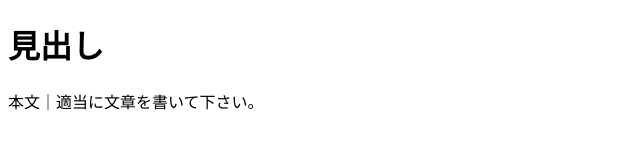
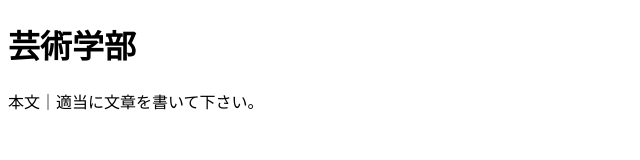
Before and after one commit to No5y/html_sample_01, a plain HTML site: page index.html in a window 1280 px wide. Shown: the whole page, without its empty margins (0-640 px from the left). Drawn offline with Linux system fonts and the light colour scheme.

Commit message:
Update index.html

```diff
--- a/index.html
+++ b/index.html
@@ -5,7 +5,7 @@
     <title>Sample Page</title>
   </head>
   <body>
-    <h1>見出し</h1>
+    <h1>芸術学部</h1>
     <P>
       本文｜適当に文章を書いて下さい。
     </P>
```
